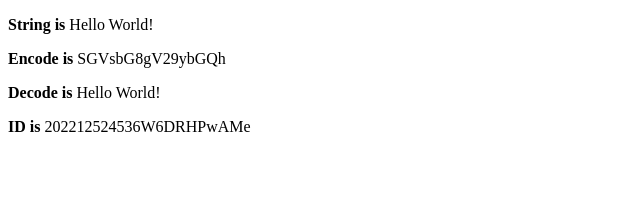
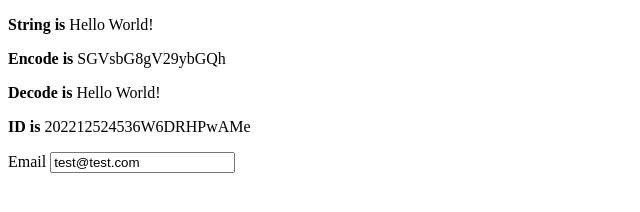
Before and after one commit to oat20/javascript-tutorial, a plain HTML site: page index.html in a window 1280 px wide. Shown: the whole page, without its empty margins (0-640 px from the left). Drawn offline with Linux system fonts and the light colour scheme.

Commit message:
Update index.html

```diff
--- a/index.html
+++ b/index.html
@@ -11,9 +11,15 @@
 
         <p id="randomid"></p>
 
+        <form>
+            <label>Email</label>
+            <input type="email" id="frmEmail">
+        </form>
+
         <script>
             // Define the string
             let decodedStringBtoA = 'Hello World!';
+            const email = 'test@test.com';
 
             // Encode the String
             var encodedStringBtoA = btoa(decodedStringBtoA);
@@ -64,6 +70,8 @@
             console.log(div);
 
             document.getElementById('randomid').innerHTML = '<strong>ID is</strong> ' + div;
+
+            document.getElementById('frmEmail').value = email;
         </script>
     </body>
 </html>
```
